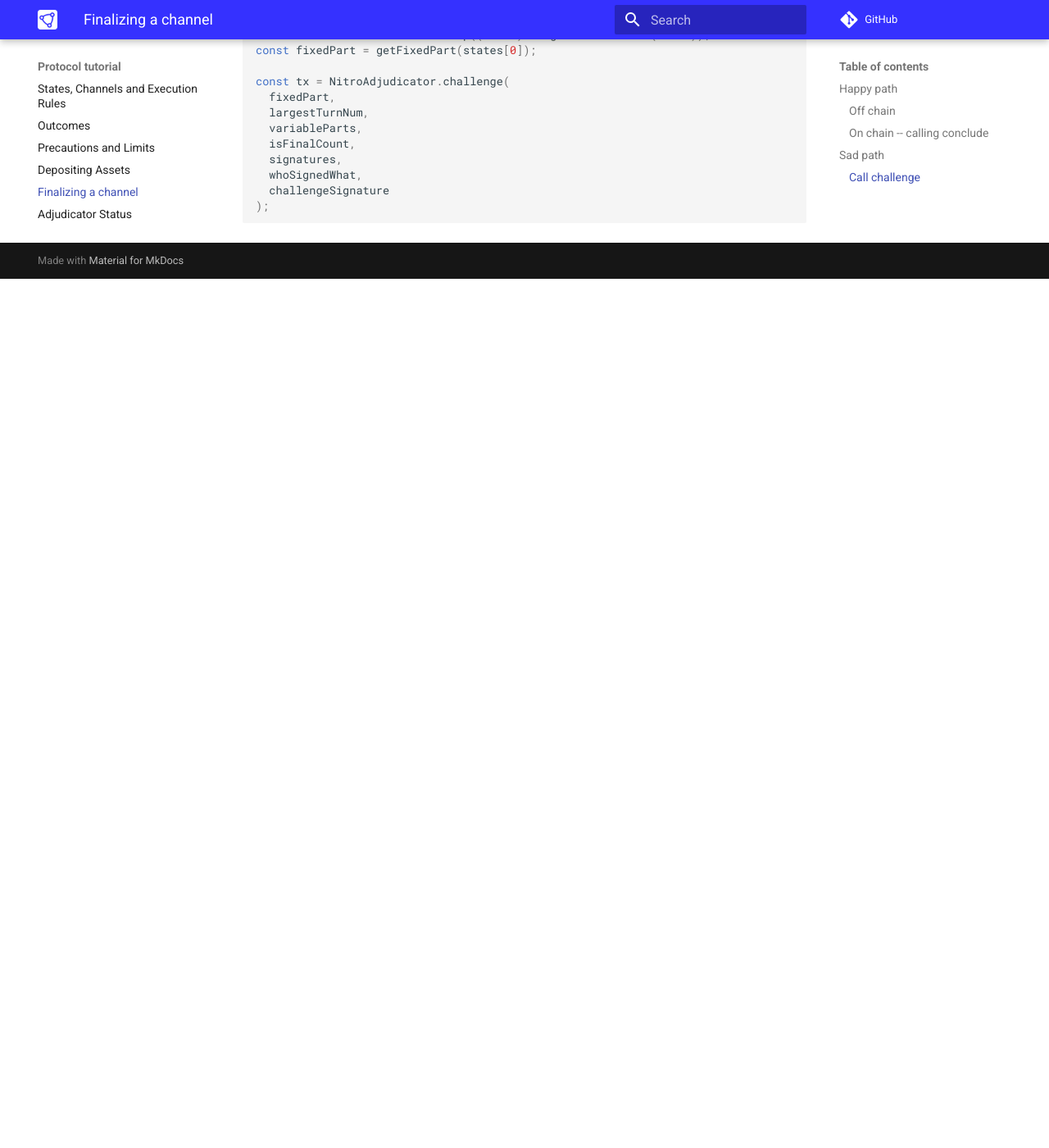
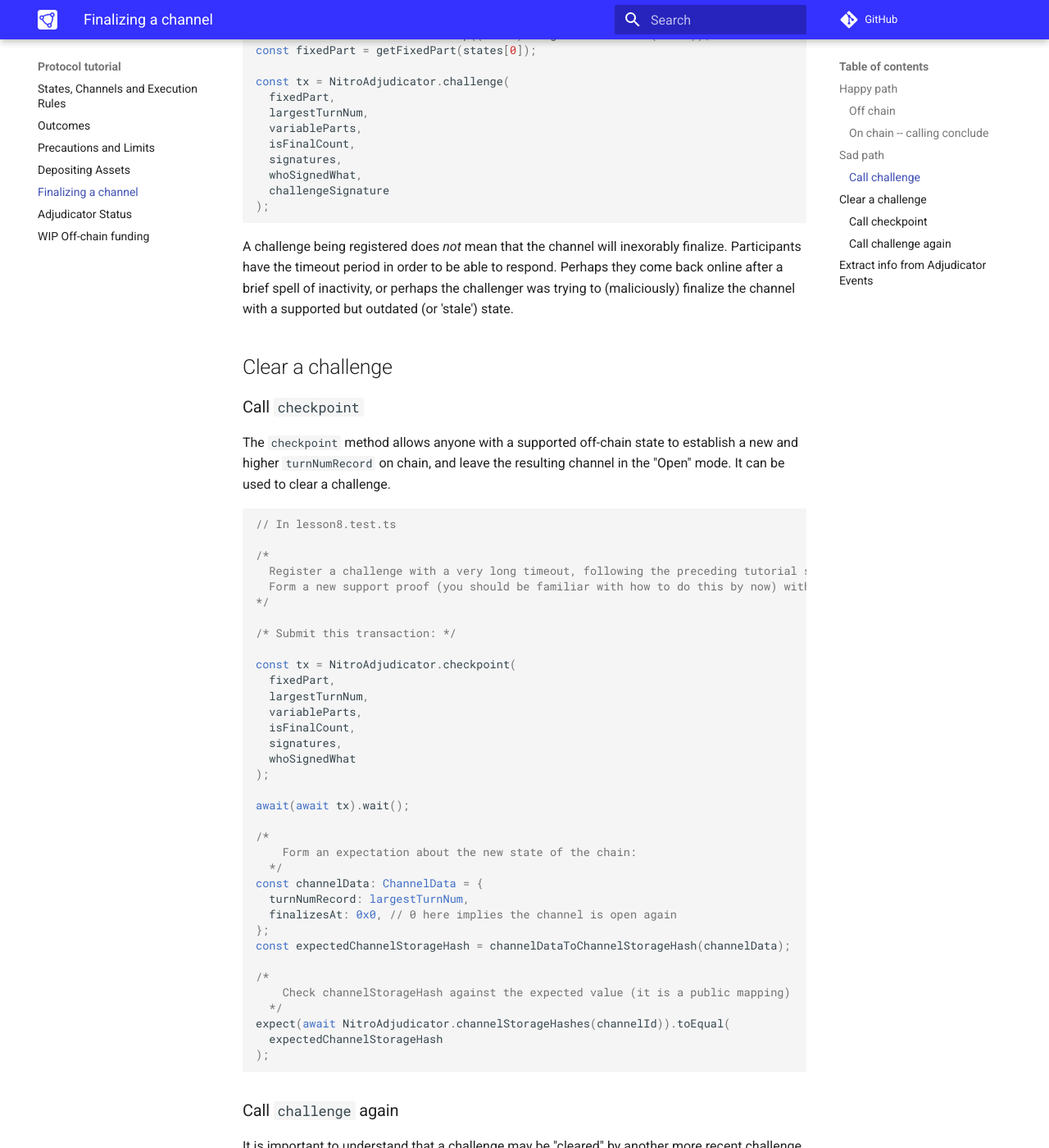
Before and after one commit to statechannels/go-nitro, an MkDocs documentation site: the page built from docs/protocol-tutorial/0005-finalizing-a-channel.md, in a window 1280 px wide and 1400 px high, scrolled down 4002 px. Shown: the whole window at 82% size. Built offline with MkDocs 1.6.1 and Material for MkDocs 9.7.7, drawn with Linux system fonts in a browser that asks for light colours; comment, search, counter and statistics services are not loaded; before the commit the page ends 4342 px from its top, so only the background shows below that; some of the changed text lies outside the part shown.

Commit message:
add sections on clearing challenges

````diff
--- a/docs/protocol-tutorial/0005-finalizing-a-channel.md
+++ b/docs/protocol-tutorial/0005-finalizing-a-channel.md
@@ -171,3 +171,86 @@
   challengeSignature
 );
 ```
+
+A challenge being registered does _not_ mean that the channel will inexorably finalize. Participants have the timeout period in order to be able to respond. Perhaps they come back online after a brief spell of inactivity, or perhaps the challenger was trying to (maliciously) finalize the channel with a supported but outdated (or 'stale') state.
+
+## Clear a challenge
+
+### Call `checkpoint`
+
+The `checkpoint` method allows anyone with a supported off-chain state to establish a new and higher `turnNumRecord` on chain, and leave the resulting channel in the "Open" mode. It can be used to clear a challenge.
+
+```typescript
+// In lesson8.test.ts
+
+/*
+  Register a challenge with a very long timeout, following the preceding tutorial step
+  Form a new support proof (you should be familiar with how to do this by now) with an increased largestTurnNum
+*/
+
+/* Submit this transaction: */
+
+const tx = NitroAdjudicator.checkpoint(
+  fixedPart,
+  largestTurnNum,
+  variableParts,
+  isFinalCount,
+  signatures,
+  whoSignedWhat
+);
+
+await(await tx).wait();
+
+/*
+    Form an expectation about the new state of the chain:
+  */
+const channelData: ChannelData = {
+  turnNumRecord: largestTurnNum,
+  finalizesAt: 0x0, // 0 here implies the channel is open again
+};
+const expectedChannelStorageHash = channelDataToChannelStorageHash(channelData);
+
+/*
+    Check channelStorageHash against the expected value (it is a public mapping)
+  */
+expect(await NitroAdjudicator.channelStorageHashes(channelId)).toEqual(
+  expectedChannelStorageHash
+);
+```
+
+### Call `challenge` again
+
+It is important to understand that a challenge may be "cleared" by another more recent challenge. The channel will be left in challenge mode (so it has not really been 'cleared' in that sense), but some [on chain storage](./understand-adjudicator-status) will be updated, such as the deadline for responding.
+
+## Extract info from Adjudicator Events
+
+You may have noticed that to respond, the challenge state itself must be (re)submitted to the chain. To save gas, information is only stored on chain in a hashed format. Clients should, therefore, cache information emitted in Events emitted by the adjudicator, in order to be able to respond to challenges.
+
+```typescript
+// In lesson10.test.ts
+
+// Prepare a challenge transaction as above, and store the transaction receipt
+const receipt = await(
+  await NitroAdjudicator.challenge(
+    fixedPart,
+    largestTurnNum,
+    variableParts,
+    isFinalCount,
+    signatures,
+    whoSignedWhat,
+    challengeSignature
+  )
+).wait();
+
+// Extract the information out of the ChallengeRegistered event
+const event = receipt.events.pop();
+const {
+  channelId: eventChannelId,
+  turnNumRecord: eventTurnNumRecord,
+  finalizesAt: eventFinalizesAt,
+  challenger: eventChallenger,
+  isFinal: eventIsFinal,
+  fixedPart: eventFixedPart,
+  variableParts: eventVariableParts,
+} = event.args;
+```
````
